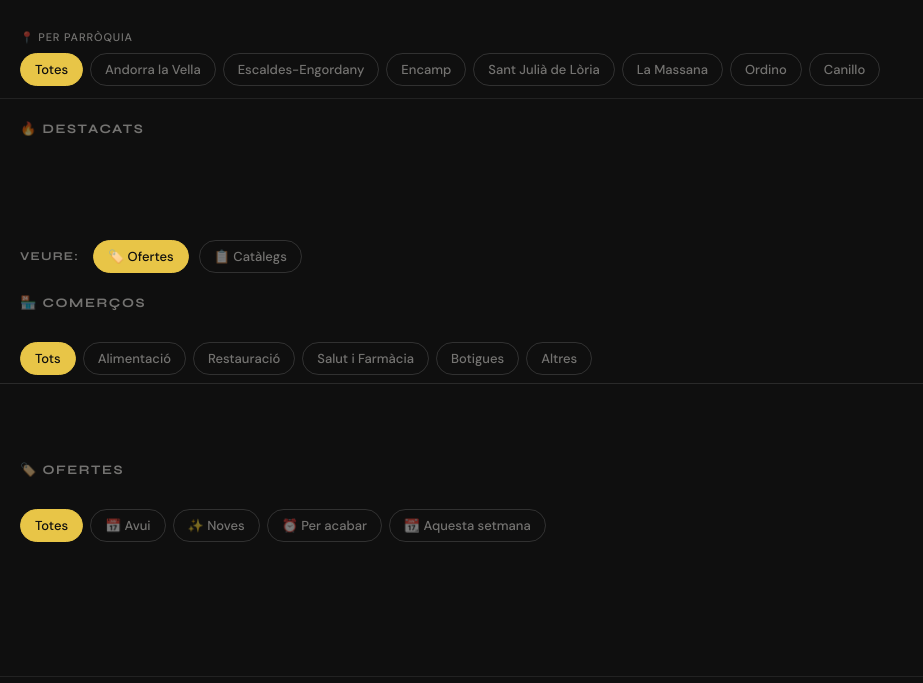
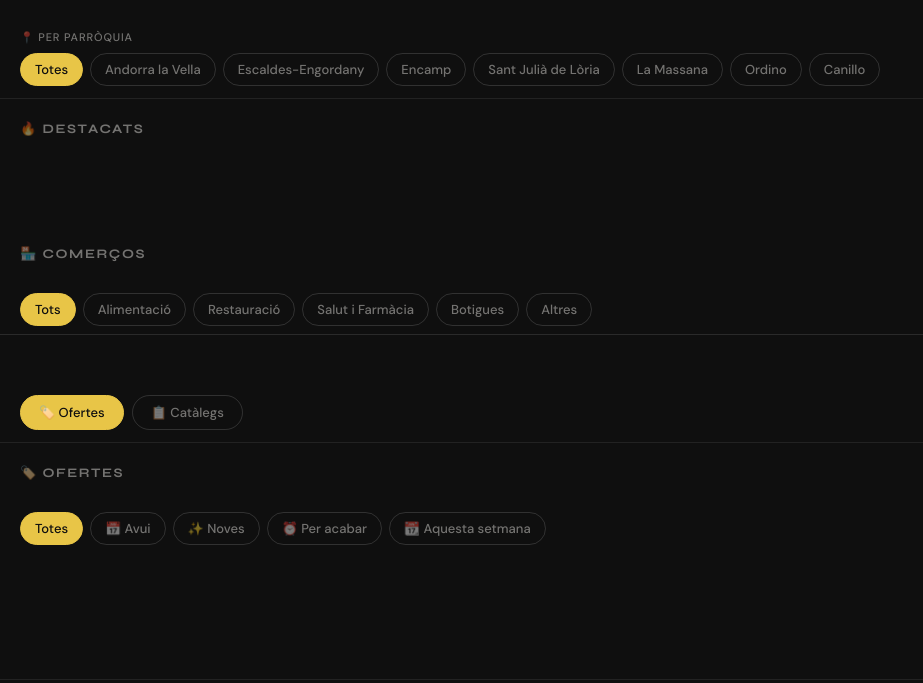
Before and after one commit to fagus-app/ofertes-andorra, a Flask app: page / in a window 1280 px wide. Shown: the part 530-1213 px from the top of the page, without its empty margins (0-923 px from the left). Run offline with Flask 3, Linux system fonts and the light colour scheme; data comes from the database, SQL or seed files in the repository.

Commit message:
Add files via upload

```diff
--- a/tilbud/templates/index.html
+++ b/tilbud/templates/index.html
@@ -104,13 +104,6 @@
   <div class="feat-scroll" id="featGrid"></div>
 </section>
 
-<!-- Mode switcher -->
-<div style="padding:16px 20px 0;display:flex;align-items:center;gap:10px">
-  <div style="font-family:'Syne',sans-serif;font-weight:700;font-size:12px;letter-spacing:.1em;text-transform:uppercase;color:var(--muted);margin-right:4px">Veure:</div>
-  <button class="fchip active" id="modeOfertes" onclick="setMode('ofertes')">🏷️ Ofertes</button>
-  <button class="fchip" id="modeCatalegs" onclick="setMode('catalegs')">📋 Catàlegs</button>
-</div>
-
 <!-- Comerços -->
 <section class="sec" id="comercos">
   <div class="sw"><div class="section-heading">🏪 Comerços</div></div>
@@ -134,6 +127,12 @@
     <div class="biz-grid" id="bizGrid"></div>
   </div>
 </section>
+
+<!-- Mode switcher -->
+<div style="padding:4px 20px 12px;display:flex;align-items:center;gap:8px;border-bottom:1px solid var(--border);margin-bottom:0">
+  <button class="fchip active" id="modeOfertes" onclick="setMode('ofertes')" style="font-size:13px;padding:8px 18px">🏷️ Ofertes</button>
+  <button class="fchip" id="modeCatalegs" onclick="setMode('catalegs')" style="font-size:13px;padding:8px 18px">📋 Catàlegs</button>
+</div>
 
 <!-- Ofertes -->
 <section class="sec" id="secOfertes">
```
